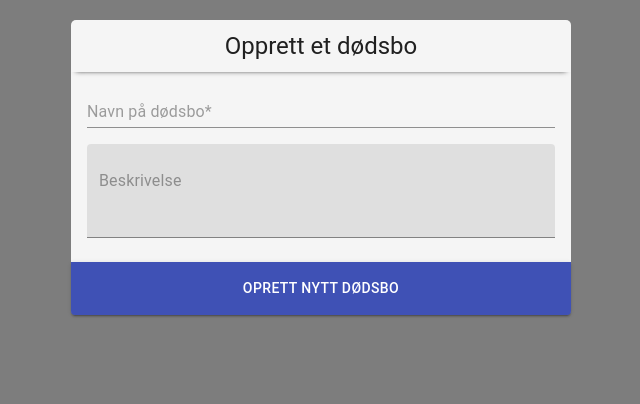
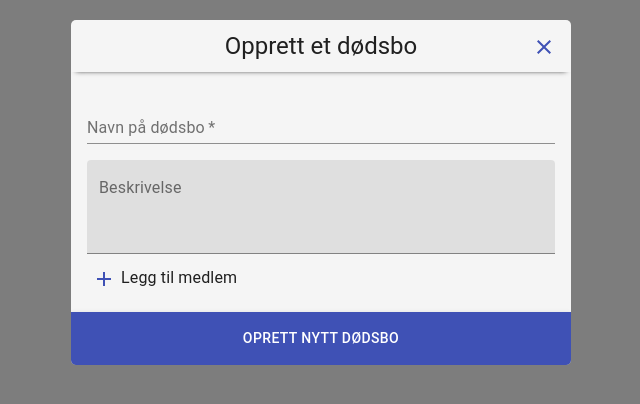
Before and after one commit to haryp2309/roddi-tdt4140, a React (Create React App) app: page /home in a window 1280 px wide. Both pictures are taken after a click on the button "OPRETT NYTT DØDSBO". Shown: the top 404 px of the page, without its empty margins (319-959 px from the left). Built offline with nearby package versions, Linux system fonts and the light colour scheme.

Commit message:
La til epost utfylling (#6)

```diff
--- a/src/components/Dødsbo.tsx
+++ b/src/components/Dødsbo.tsx
@@ -7,9 +7,9 @@ import {  Modal,
           CssBaseline } from '@material-ui/core';
 import Typography from '@material-ui/core/Typography';
 import Container from '@material-ui/core/Container';
-import Alert from '@material-ui/lab/Alert';
-
-
+import AddIcon from '@material-ui/icons/Add';
+import IconButton from '@material-ui/core/IconButton';
+import CloseIcon from '@material-ui/icons/Close';
 
 const useStyles = makeStyles((theme) => ({
   container: {
@@ -17,7 +17,10 @@ const useStyles = makeStyles((theme) => ({
     marginTop: "20px",
     width:"500px",
     backgroundColor: "#F5F5F5",
-    borderRadius: 5
+    borderRadius: 5,
+    maxHeight: "calc(100vh - 40px)",
+    overflow: "auto",
+    position: "relative"
   },
   removeOutline: {
     outline: 0
@@ -25,10 +28,10 @@ const useStyles = makeStyles((theme) => ({
   removeBorderRadius: {
     borderRadius: 0,
   },
-  button: {
+  submitButton: {
     borderTopRightRadius: 0,
     borderTopLeftRadius: 0,
-    padding: 14,
+    padding: 14
   },
   TextField: {
     marginLeft: 0,
@@ -41,6 +44,12 @@ const useStyles = makeStyles((theme) => ({
   title: {
     padding: 10,
     boxShadow: "0px 4px 5px -5px",
+  },
+  displayInlineBlock: {
+    display: "inline-block"
+  },
+  emailButton: {
+    padding: 5
   }
 }));
 
@@ -50,40 +59,24 @@ const Dødsbo: React.FC<any> = (props) => {
     const classes = useStyles();
     const [name, setName] = useState("");
     const [description, setDescription] = useState("");
-    const [members, setMembers] = useState([]);
-    const [objects, setObjects] = useState([]);
-    const [validInput, setValidInput] = useState(true);
+    const [members, setMembers] = useState(new Array<string>());
 
     function createNewDødsbo(name: string, description: string, members: [], objects: []) {
         setName(name)
         setDescription(description)
         setMembers(members)
-        setObjects(objects)
     }
 
     const resetState = () => {
       setName("");
       setDescription("");
       setMembers([]);
-      setObjects([]);
-    }
-
-    const checkFormData = () => {
-      setValidInput((name && description) != "");
-    }
-
-    const renderAlert = () => {
-      if (!validInput) return (
-        <Alert variant="filled" severity="warning" className={classes.removeBorderRadius}>
-          Vennligst fyll inn alle felt merket med (*)
-        </Alert>);
     }
 
     return (
       <Modal
         open={props.openModal}
         onClose = { () => {
-          setValidInput(true);
           props.closeModal();
           resetState();
         }}
@@ -91,52 +84,94 @@ const Dødsbo: React.FC<any> = (props) => {
 
         {
           <Container className={`${classes.removeOutline} ${classes.container}`} maxWidth="sm" disableGutters>
+          <form>
             <div className={classes.title}>
               <Typography align="center" component="h1" variant="h5">
                 Opprett et dødsbo
               </Typography>
             </div>
+            <IconButton
+                style={{margin: "10px", padding: 5, position: "absolute", top: 0, right: 0}}
+
+                color="primary"
+                edge="end"
+                aria-label="close"
+                onClick={(e) => {
+                  props.closeModal();
+                  resetState();
+                }}
+              >
+              <CloseIcon />
+            </IconButton>
             <CssBaseline />
             <div className={classes.textFieldWrapper}>
               <TextField
                 id="standard-full-width"
                 className={classes.TextField}
-                placeholder="Navn på dødsbo*"
+                label="Navn på dødsbo"
                 fullWidth
+                required
                 margin="normal"
-                InputLabelProps={{
-                  shrink: true,
-                }}
                 onChange={(e) => {setName(e.target.value)}}
               />
               <TextField
                 id="standard-full-width"
                 className={classes.TextField}
-                placeholder="Beskrivelse"
+                label="Beskrivelse"
                 fullWidth
                 margin="normal"
                 variant="filled"
                 multiline
                 rows={3}
-                InputLabelProps={{
-                  shrink: true,
-                }}
                 onChange={(e) => {setDescription(e.target.value)}}
               />
+              <IconButton
+                style={{marginRight: 0, padding: 5}}
+                className={classes.displayInlineBlock}
+                color="primary"
+                edge="end"
+                aria-label="add"
+                onClick={(e) => {
+                  setMembers(members.concat(""))
+                }}
+              >
+                <AddIcon />
+              </IconButton>
+              <Typography component="h5" variant="subtitle1" className={classes.displayInlineBlock}>
+                Legg til medlem
+              </Typography>
+              {members.map((item, i) => <TextField
+                key={i}
+                variant="outlined"
+                margin="normal"
+                fullWidth
+                label="Email Address"
+                name="email"
+                autoComplete="email"
+                type="email"
+                onChange={(e) => {
+                  members[i] = e.target.value;
+                  setMembers(members);
+                }}
+              />)}
             </div>
-            {renderAlert()}
             <Button
-                className={classes.button}
+              className={classes.submitButton}
               fullWidth
+              type="submit"
               variant="contained"
               color="primary"
               onClick={() => {
-                    checkFormData();
-                    if (validInput) props.getFormData({name: name, description: description});
+                props.getFormData({
+                  name: name,
+                  description: description,
+                  members: members.filter(member => member != "")
+                });
               }}
             >
               Oprett Nytt Dødsbo
             </Button>
+          </form>
           </Container>
         }
       </Modal>
```
Lines whose indentation alone changed are shown as unchanged.
